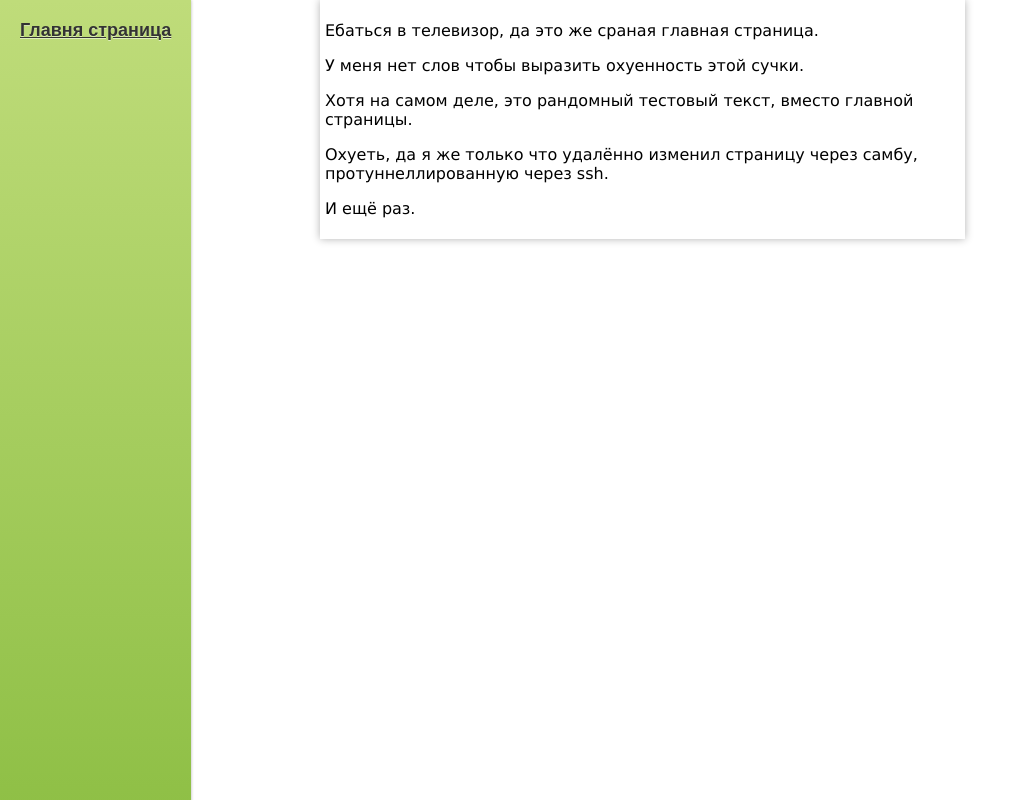
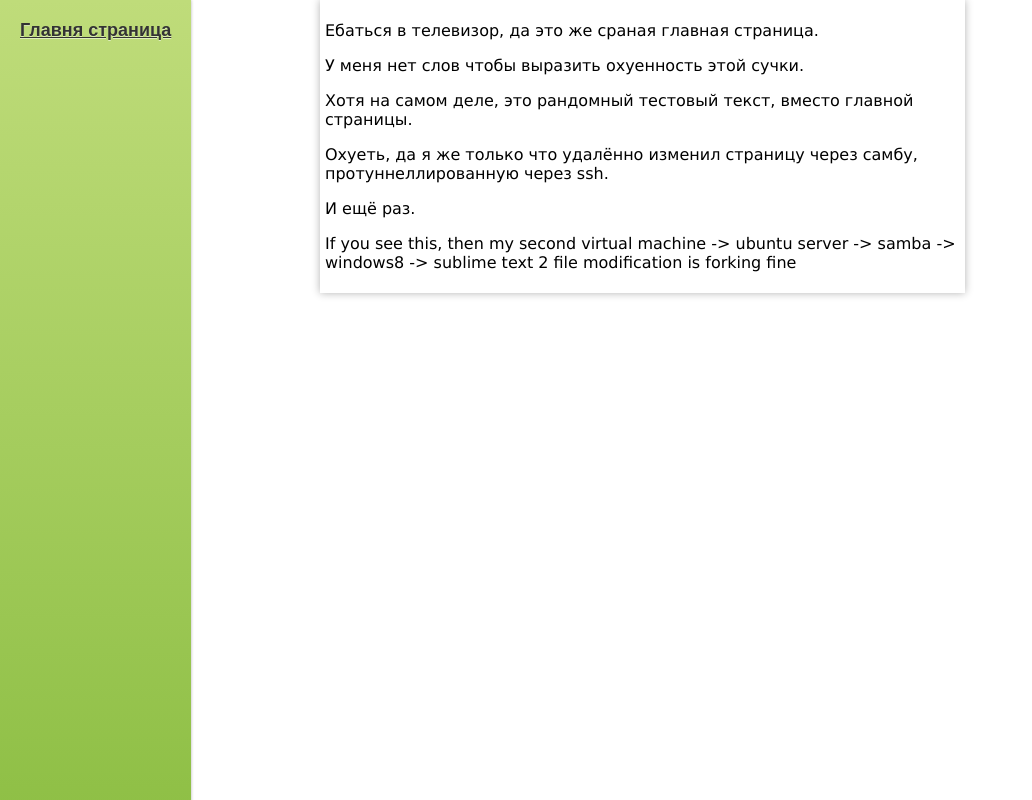
Before and after one commit to Mapholameth/hellboard, a Python web app: template hellboard/templates/root.mako in a window 1280 px wide. Shown: the whole page, without its empty margins (0-1032 px from the left). Run offline with Mako, Linux system fonts and the light colour scheme; the template is opened without the code that fills it, so the values that code supplies are empty; some libraries are stand-ins or nearby versions.

```diff
--- a/hellboard/static/chugun.css
+++ b/hellboard/static/chugun.css
@@ -185,7 +185,7 @@ a.down-link {
 
 body {
   margin: 0;
-  padding: 0 0 0 <length>;
+  padding: 0 0 0 500;
 }
 
 div#left-sidebar {
--- a/hellboard/templates/root.mako
+++ b/hellboard/templates/root.mako
@@ -7,5 +7,6 @@
     <p>Хотя на самом деле, это рандомный тестовый текст, вместо главной страницы.</p>
     <p>Охуеть, да я же только что удалённо изменил страницу через самбу, протуннеллированную через ssh.</p>
     <p>И ещё раз.</p>
+    <p>If you see this, then my second virtual machine -> ubuntu server -> samba -> windows8 -> sublime text 2 file modification is forking fine</p>
   </div>
 </%block>
--- a/hellboard/views.py
+++ b/hellboard/views.py
@@ -35,7 +35,7 @@ def format_post(post):
     text = re.sub(ur'\r\n', ur'\\r\\n', text)
     text = unicode(escape(text))
     text = re.sub(ur'\\r\\n', ur'<br/>', text)
-    text = re.sub(ur'(.*?)(&gt;&gt;)([\d]+)(.*?)', ur'\1<a class="post-link" data-parent-id="%(id)s" data-target-id="\3" href = "/#\3">\2\3</a>\4', text, re.UNICODE)
+    text = re.sub(ur'(.*?)(&gt;&gt;)([\d]+)(.*?)', ur'\1<a class="post-link" data-parent-id="%(id)s" data-target-id="\3" href = "/#\3">\2\3</a>\4', text, flags = re.UNICODE)
     text = text % dict(id=post.id)
     text = re_match_urls.sub(lambda x: u'<a href="%(url)s">%(url)s</a>' % dict(url=unicode(x.group())), text)
     if text == u"":
```
Also changed, not shown: hellboard/static/hellboard.js (+8 -6 lines).
